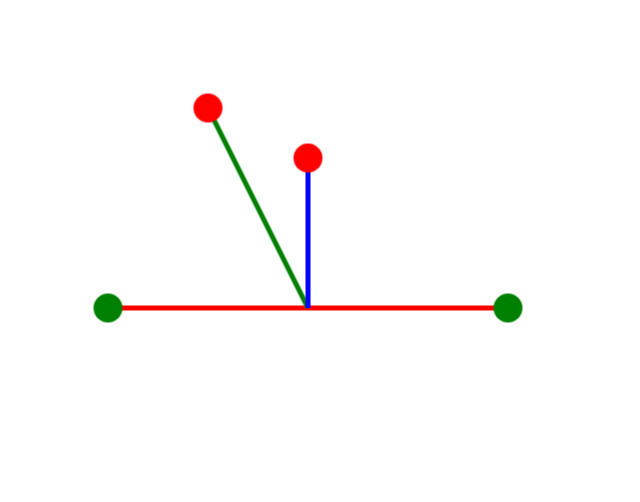
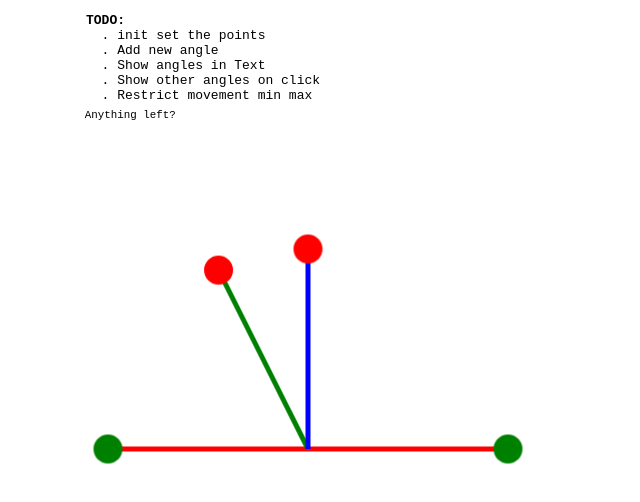
Before and after one commit to prasanna-gmail/fabric-js-stickman-example, a plain HTML site: page angle1/index.html in a window 1280 px wide. Shown: the whole page, without its empty margins (0-640 px from the left). Drawn offline with Linux system fonts and the light colour scheme.

Commit message:
TODO: updatePointPos

```diff
--- a/angle1/index.html
+++ b/angle1/index.html
@@ -7,6 +7,19 @@
 </head>
 
 <body>
+
+    <div class="todo">
+        <pre>
+          <b>TODO:</b>
+            . init set the points
+            . Add new angle
+            . Show angles in Text
+            . Show other angles on click
+            . Restrict movement min max
+         <sub> Anything left?</sub>
+        </pre>
+    </div>
+
     <!-- partial:index.partial.html -->
     <canvas id="c" width="1200" height="800"></canvas>
     <!-- partial -->
--- a/angle1/script.js
+++ b/angle1/script.js
@@ -30,40 +30,92 @@
         return l
     }
 
+
+
+    function updatePointPos(p) {
+
+    }
+    function updatePoint(p) {
+
+        deltaLeft = p.left - centerPointX;
+        deltaTop = p.top - centerPointY;
+
+        var length = Math.sqrt(deltaLeft * deltaLeft + deltaTop * deltaTop);
+        // if (length <= centerRadius - 5 || length >= centerRadius + 5) {
+        var radians = Math.atan2(deltaTop, deltaLeft)
+        /**
+         * Find the angle from radians
+         */
+        var ang = radians * 180 / Math.PI;
+        // console.log("pkp:  ~ file: script.js:62 ~ ang:", ang)
+
+        length = centerRadius;
+
+        p.left = Math.cos(radians) * length + centerPointX
+        p.top = Math.sin(radians) * length + centerPointY
+        // } // end if length by 5
+
+        if (p.line.num == 1) {
+            // if line 1 then change the angle
+            p.line.set({
+                angle: ang
+            })
+
+            if (p.label == "point1") {
+                console.log("pkp:  ~ file: script.js:62 ~ updatePoint ~ p.label:", p.label)
+
+                console.log("pkp:  ~ file: script.js:66 ~ updatePoint ~  p.line.x2:", p.line.x2)
+                // p2.set({
+                //     left: p.line.x2,
+                //     top: p.line.y2
+                // })
+
+                updatePointPos(p2)
+            } else {
+
+            }
+
+
+        } else {
+            // else change the top of the line to points position
+            p.line && p.line.set({ 'x2': p.left, 'y2': p.top });
+        }
+        p.setCoords()
+        canvas.renderAll();
+    }
+    canvas.on('object:moving', function (e) {
+        var p = e.target;
+
+
+        updatePoint(p, "on update")
+
+    });
+
+
     var line1 = makeLine([100, 300, 500, 300], "red", 1),
         line2 = makeLine([300, 300, 200, 100], "green", 2),
         line3 = makeLine([300, 300, 300, 150], "blue", 3)
 
-    canvas.add(line1, line2, line3);
+    var p1, p2, p3, p4;
 
-    canvas.add(
-        makeCircle(line1.x1, line1.y1, line1, "green", "point1"),
-        makeCircle(line1.x2, line1.y2, line1, "green", "point2"),
-        makeCircle(line2.x2, line2.y2, line2, "red"),
-        makeCircle(line3.x2, line3.y2, line3, "red")
-    );
 
-    canvas.on('object:moving', function (e) {
-        var p = e.target;
-        // p.line && p.line.set({ 'x2': p.left, 'y2': p.top });
-        console.log("pkp:  ~ file: script.js:49 ~ p:", p.line.angle)
+    var centerPointX = 300,
+        centerPointY = 300,
+        centerRadius = 200
 
-        p.line.set({
-            angle: p.line.angle + 10
-        })
-        console.log("pkp:  ~ file: script.js:54 ~ p.line:", p.line)
-        // p.set({
-        //     left: 100,
-        //     top: 100
+    function init() {
+        canvas.add(line1, line2, line3);
+        p1 = makeCircle(line1.x1, line1.y1, line1, "green", "point1")
+        p2 = makeCircle(line1.x2, line1.y2, line1, "green", "point2")
+        p3 = makeCircle(line2.x2, line2.y2, line2, "red")
+        p4 = makeCircle(line3.x2, line3.y2, line3, "red")
+        canvas.add(
+            p1, p2, p3, p4
+        );
 
-        // })
-        // console.log("pkp:  ~ file: script.js:48 ~ p.line:", p.line)
-        if (p.line.num == 1) {
-            // console.log("pkp:  ~ file: script.js:52 ~ p.line.num:", p.line.num)
+        updatePoint(p3)
+        updatePoint(p4)
+    }
+    init()
 
-        } else {
-
-        }
-        canvas.renderAll();
-    });
 })();
```
